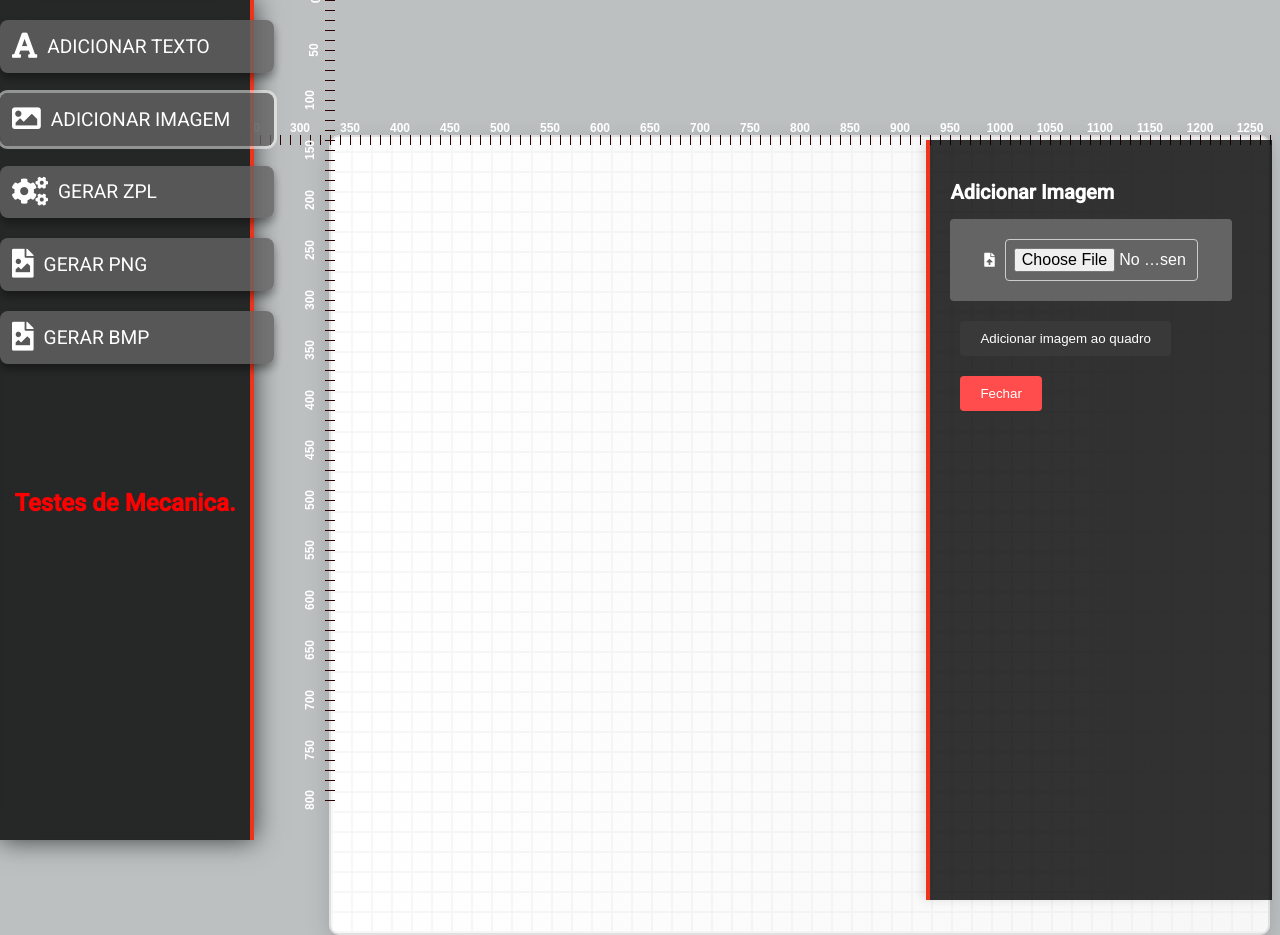
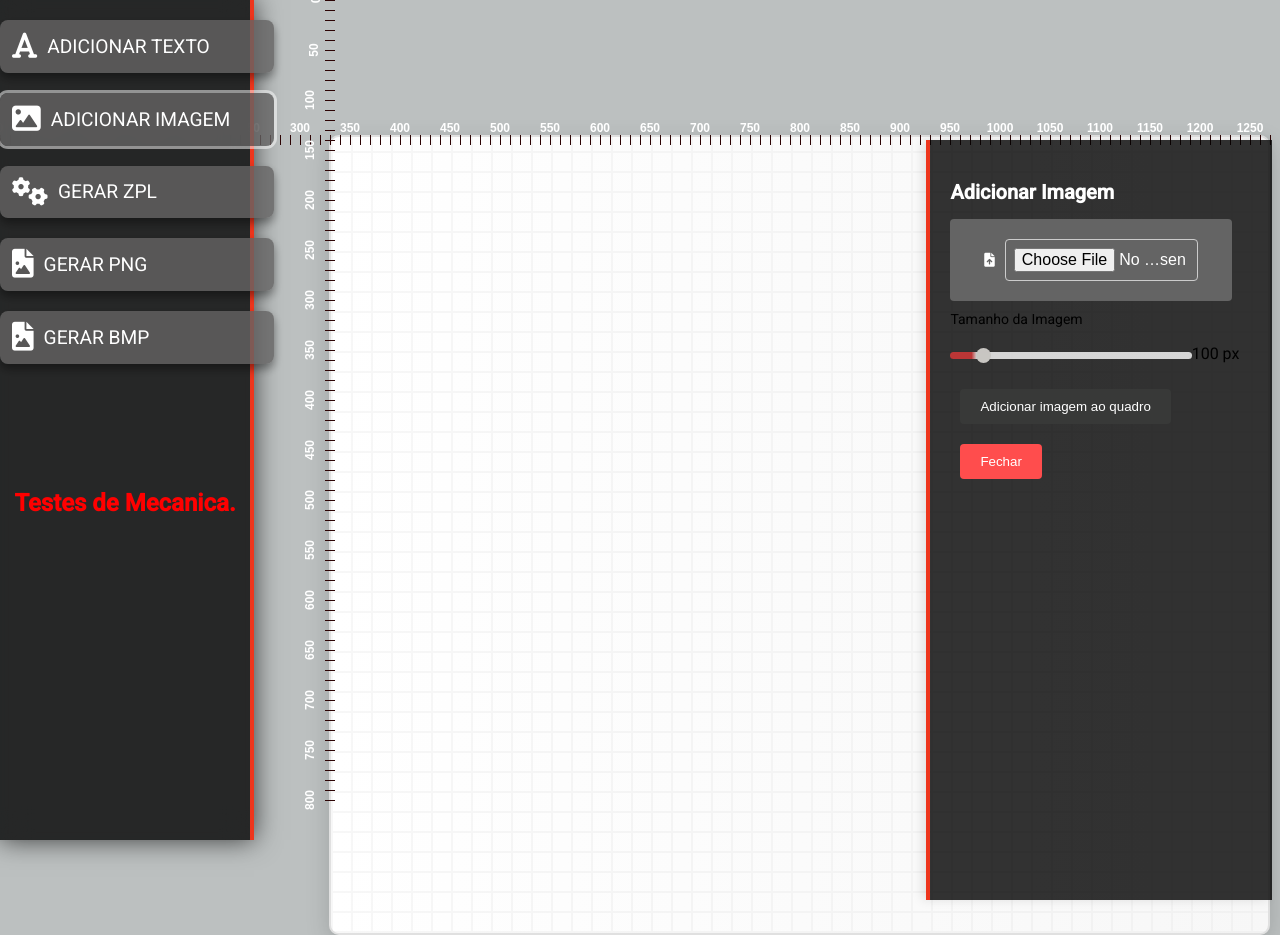
Before and after one commit to jeffersoncardoso100/label-designers, an Angular app: page / in a window 1280 px wide. Both pictures are taken after a click on the link "ADICIONAR IMAGEM". Built offline with nearby package versions, Linux system fonts and the light colour scheme.

Commit message:
Modificações do slider

```diff
--- a/src/app/tools/image-modal/image-modal.component.css
+++ b/src/app/tools/image-modal/image-modal.component.css
@@ -120,4 +120,35 @@ button:focus {
 /* Opção 1: Gradiente no fundo */
 .modal-text {
     background: linear-gradient(to bottom, rgba(219, 64, 64, 0.7), rgba(0, 0, 0, 0.5)); /* Gradiente no fundo */
-}
+}.slider {
+    width: 80%;
+    margin: 20px 0;
+    appearance: none;
+    height: 7px;
+    background: #ddd;
+    border-radius: 5px;
+    outline: none;
+    opacity: 0.8;
+    transition: opacity 0.2s;
+  }
+
+  .slider:hover {
+    opacity: 1;
+  }
+
+  .slider::-webkit-slider-thumb {
+    appearance: none;
+    width: 15px;
+    height: 15px;
+    background: #eeebe7;
+    border-radius: 50%;
+    cursor: pointer;
+  }
+
+  .slider::-moz-range-thumb {
+    width: 15px;
+    height: 15px;
+    background: #383938;
+    border-radius: 50%;
+    cursor: pointer;
+  }
--- a/src/app/tools/image-modal/image-modal.component.html
+++ b/src/app/tools/image-modal/image-modal.component.html
@@ -1,5 +1,3 @@
-<link rel="stylesheet" href="https://cdnjs.cloudflare.com/ajax/libs/font-awesome/5.15.4/css/all.min.css">
-
 <div class="modal">
   <div class="modal-content">
     <h3>Adicionar Imagem</h3>
@@ -10,6 +8,21 @@
       <input type="file" (change)="onImageSelected($event)" class="input-field" />
     </label>
 
+    <!-- Slider para ajustar o tamanho da imagem -->
+    <div class="slider-container">
+      <label for="imageSizeSlider">Tamanho da Imagem</label>
+      <input
+        type="range"
+        id="imageSizeSlider"
+        min="50"
+        max="500"
+        [(ngModel)]="imageSize"
+        class="slider"
+        [style.background]="getSliderBackground()"
+      />
+      <span>{{ imageSize }} px</span> <!-- Exibe o tamanho da imagem atual -->
+    </div>
+
     <button class="btn" (click)="addImage()">Adicionar imagem ao quadro</button>
     <button class="btn btn-close" (click)="closeModal()">Fechar</button>
   </div>
--- a/src/app/tools/image-modal/image-modal.component.ts
+++ b/src/app/tools/image-modal/image-modal.component.ts
@@ -1,95 +1,21 @@
-// import { Component, EventEmitter, Input, Output } from '@angular/core';
-
-// /**
-//  * Componente para exibir e manipular um modal de imagem.
-//  * Permite ao usuário selecionar uma imagem, visualizar e adicionar ao canvas.
-//  */
-// @Component({
-//   selector: 'app-image-modal',
-//   templateUrl: './image-modal.component.html',
-//   styleUrls: ['./image-modal.component.css']
-// })
-// export class ImageModalComponent {
-//   /**A URL da imagem selecionada. Inicialmente, é nula até que o usuário selecione uma imagem.*/
-//   @Input() public imageUrl: string | null = null;
-
-//   /**Emissor para comunicar mudanças na URL da imagem para o componente pai.*/
-//   @Output() public imageUrlChange = new EventEmitter<string | null>();
-
-//   /**  Emissor para sinalizar que a imagem foi adicionada ao canvas.*/
-//   @Output() public addImageEvent = new EventEmitter<void>();
-
-//   /**Emissor para sinalizar o fechamento do modal.*/
-//   @Output() public closeModalEvent = new EventEmitter<void>();
-
-//   /**
-//    * Método acionado quando o usuário seleciona uma imagem.
-//    * Lê o arquivo de imagem e emite a URL da imagem para o componente pai.
-//    *
-//    * @param event - O evento de alteração do input (quando uma imagem é selecionada).
-//    */
-//   public onImageSelected(event: Event): void {
-//     const input = event.target as HTMLInputElement;
-
-
-//     if (input?.files?.length) {
-//       const file = input.files[0];
-//       const reader = new FileReader();
-
-//       reader.onload = () => {
-//         this.imageUrl = reader.result as string;
-//         this.imageUrlChange.emit(this.imageUrl);
-//       };
-
-//       reader.readAsDataURL(file);
-//     }
-//   }
-
-//   /**
-//    * Método para adicionar a imagem ao canvas.
-//    * Cria um elemento <img>, posiciona-o e adiciona ao canvas.
-//    */
-//   public addImage(): void {
-//     if (this.imageUrl) {
-//       const img = document.createElement('img');
-//       img.src = this.imageUrl;
-//       img.style.position = 'absolute';
-//       img.style.top = '150px';
-//       img.style.left = '150px';
-//       img.style.width = '200px';
-
-
-//       const canvas = document.getElementById('canvas');
-//       if (canvas) {
-//         canvas.appendChild(img);
-//       }
-
-
-//       this.closeModal();
-//     }
-//   }
-
-//   /**
-//    * Método para fechar o modal.
-//    * Emite um evento para o componente pai, informando que o modal deve ser fechado.
-//    */
-//   public closeModal(): void {
-//     this.closeModalEvent.emit();
-//   }
-// }
-
 import { Component, OnInit } from '@angular/core';
 import { ModalService } from '../../services/modal.service';
+import { FormsModule } from '@angular/forms';
 
 @Component({
   selector: 'app-image-modal',
+  imports: [FormsModule],
   templateUrl: './image-modal.component.html',
   styleUrls: ['./image-modal.component.css']
 })
 export class ImageModalComponent implements OnInit {
   showModal: boolean = false;
-
+  imageSize: number = 100;
   modalData: any = { imageUrl: null };  // Garante que sempre existe um objeto
+  isMoving: boolean = false; // Controle de movimentação
+  offsetX: number = 0; // Posições de offset
+  offsetY: number = 0;
+  imgElement: HTMLImageElement | null = null;
 
   constructor(private modalService: ModalService) { }
 
@@ -108,7 +34,6 @@ export class ImageModalComponent implements OnInit {
     this.modalService.closeModal();
   }
 
-  // Método para seleção de imagem
   onImageSelected(event: Event): void {
     const input = event.target as HTMLInputElement;
     if (input?.files?.length) {
@@ -130,48 +55,55 @@ export class ImageModalComponent implements OnInit {
     if (this.modalData.imageUrl) {
       const canvas = document.getElementById('canvas');
       if (canvas) {
-        const imgElement = document.createElement('img');
-        imgElement.src = this.modalData.imageUrl;
+        this.imgElement = document.createElement('img');
+        this.imgElement.src = this.modalData.imageUrl;
 
-        // Ajusta o tamanho da imagem para não ser muito grande
-        imgElement.style.width = '200px';  // Defina o tamanho máximo desejado
-        imgElement.style.height = 'auto';  // Mantém a proporção da imagem
+        // Ajusta o tamanho da imagem com base no valor do slider
+        this.imgElement.style.width = `${this.imageSize}px`;
+        this.imgElement.style.height = 'auto';  // Mantém a proporção da imagem
 
-        imgElement.style.position = 'absolute';
-        imgElement.style.top = '150px';  // Ajuste conforme necessário
-        imgElement.style.left = '150px';  // Ajuste conforme necessário
-        imgElement.style.cursor = 'move'; // Para indicar que a imagem pode ser movida
-
-        // Variáveis para controlar o movimento
-        let offsetX: number = 0;
-        let offsetY: number = 0;
-        let isMoving = false;
+        this.imgElement.style.position = 'absolute';
+        this.imgElement.style.top = '150px';  // Ajuste conforme necessário
+        this.imgElement.style.left = '150px';  // Ajuste conforme necessário
+        this.imgElement.style.cursor = 'move'; // Para indicar que a imagem pode ser movida
 
         // Adiciona o evento de mouse para iniciar o movimento
-        imgElement.addEventListener('mousedown', (event: MouseEvent) => {
-          isMoving = true;
-          offsetX = event.clientX - parseInt(imgElement.style.left || '0', 10);
-          offsetY = event.clientY - parseInt(imgElement.style.top || '0', 10);
-          imgElement.style.cursor = 'grabbing';  // Mudar o cursor durante o movimento
+        this.imgElement.addEventListener('mousedown', (event: MouseEvent) => {
+          this.isMoving = true;
+          this.offsetX = event.clientX - parseInt(this.imgElement!.style.left || '0', 10);
+          this.offsetY = event.clientY - parseInt(this.imgElement!.style.top || '0', 10);
+          this.imgElement!.style.cursor = 'grabbing';  // Mudar o cursor durante o movimento
         });
 
         // Atualiza a posição do elemento enquanto está sendo movido
         document.addEventListener('mousemove', (event: MouseEvent) => {
-          if (isMoving) {
-            imgElement.style.left = `${event.clientX - offsetX}px`;
-            imgElement.style.top = `${event.clientY - offsetY}px`;
+          if (this.isMoving && this.imgElement) {
+            this.imgElement.style.left = `${event.clientX - this.offsetX}px`;
+            this.imgElement.style.top = `${event.clientY - this.offsetY}px`;
           }
         });
 
         // Para o movimento quando o mouse é solto
         document.addEventListener('mouseup', () => {
-          isMoving = false;
-          imgElement.style.cursor = 'move';  // Restaura o cursor
+          this.isMoving = false;
+          this.imgElement!.style.cursor = 'move';  // Restaura o cursor
         });
 
-        canvas.appendChild(imgElement);  // Adiciona a imagem ao canvas
+        canvas.appendChild(this.imgElement);  // Adiciona a imagem ao canvas
       }
       this.closeModal();  // Fecha o modal
     }
   }
+  getSliderBackground(): string {
+    // Calculando a porcentagem baseada no tamanho da imagem
+    const percentage = (this.imageSize - 50) / (500 - 50) * 100;
+
+    // Ajustando a distribuição das cores no gradiente
+    const redStop = percentage * 0.8;  // A cor vermelha ocupa 80% do valor da porcentagem
+    const whiteStop = percentage;  // A cor branca chega até a porcentagem calculada
+
+    // Retorna o gradiente linear ajustado
+    return `linear-gradient(90deg, rgb(222, 56, 56) ${redStop}%, rgb(255, 255, 255) ${whiteStop}%)`;
+  }
+
 }
```
Lines whose indentation alone changed are shown as unchanged.
